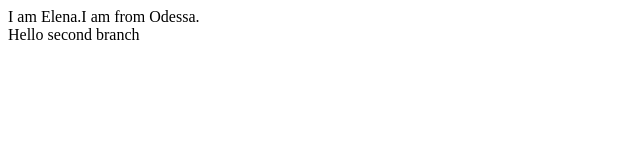
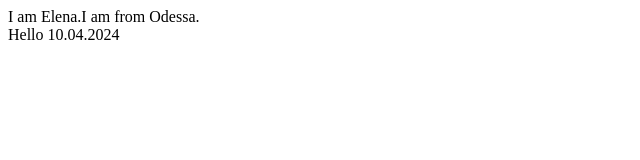
Before and after one commit to Elena176/git-sunny, a plain HTML site: page index.html in a window 1280 px wide. Shown: the full height of the page, 0-640 px from the left. Drawn offline with Linux system fonts and the light colour scheme.

Commit message:
10.04.2024

```diff
--- a/index.html
+++ b/index.html
@@ -1,4 +1,4 @@
 <div>I am Elena.I am from Odessa.</div>
 <div>
-   Hello second branch
+   Hello 10.04.2024
 </div>
```
